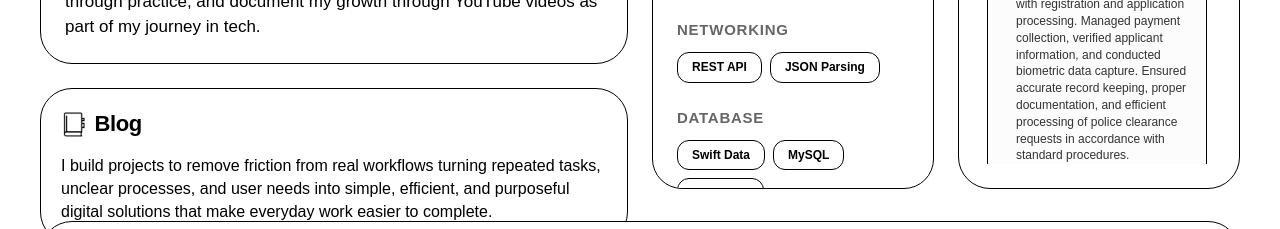
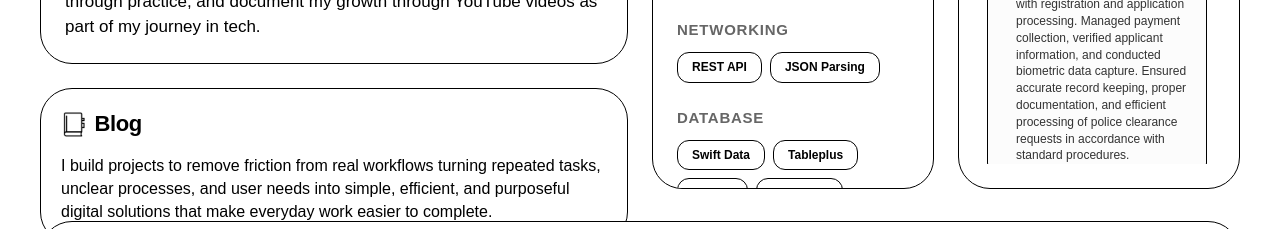
Before and after one commit to Valiantic/Ralph-Dainiell, a Next.js app: page / in a window 1280 px wide. Shown: the part 780-1009 px from the top of the page. Built offline with nearby package versions, Linux system fonts and the light colour scheme; a web font is replaced by a local one.

Commit message:
newSKILLL

```diff
--- a/app/constants/portfolio.ts
+++ b/app/constants/portfolio.ts
@@ -40,12 +40,12 @@ export const PORTFOLIO_DATA: PortfolioData = {
     { name: "JSON Parsing", category: "Networking" },
 
     { name: "Swift Data", category: "Database" },
+    { name: "Tableplus", category: "Database" },
     { name: "MySQL", category: "Database" },
     { name: "Supabase", category: "Database" },
 
     { name: "Git", category: "Tools & Version Control" },
     { name: "GitHub", category: "Tools & Version Control" },
-    { name: "Tableplus", category: "Tools & Version Control" },
     { name: "Xcode", category: "Tools & Version Control" },
     { name: "VS Code", category: "Tools & Version Control" },
     { name: "Figma", category: "Tools & Version Control" },
```
